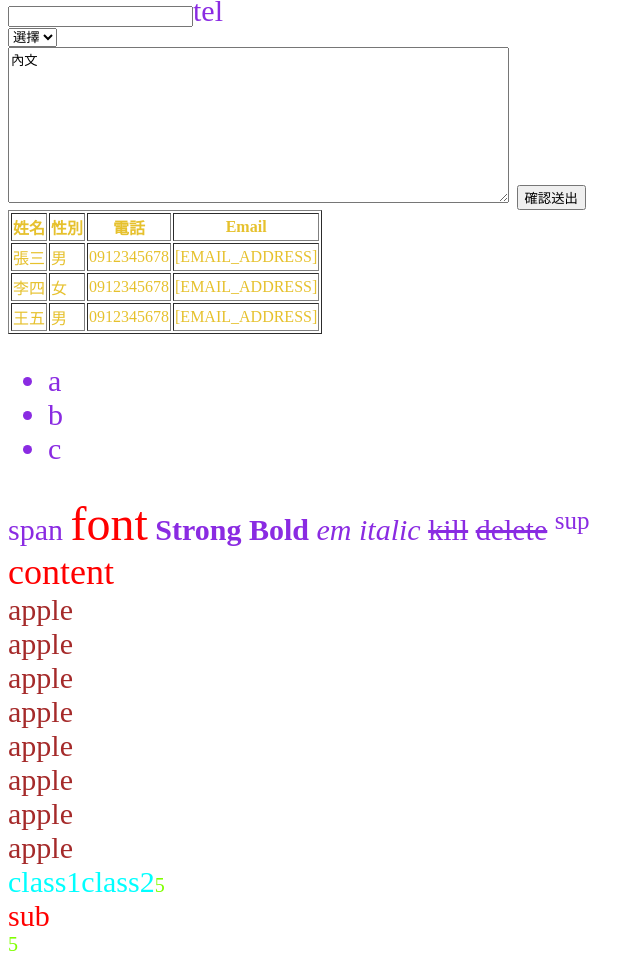
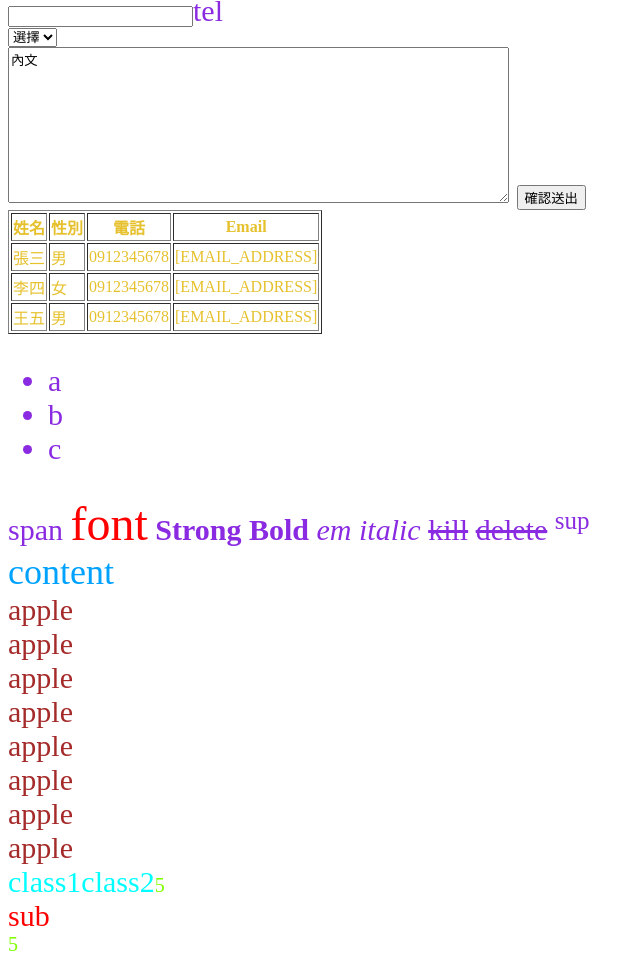
Before and after one commit to Cindy902121/project260701, a plain HTML site: page index.html in a window 1280 px wide. Shown: the part 1229-2193 px from the top of the page, without its empty margins (0-644 px from the left). Drawn offline with Linux system fonts and the light colour scheme.

Commit message:
優先及說明

```diff
--- a/index.css
+++ b/index.css
@@ -3,10 +3,11 @@ html{
 }
 /* tag */
 div{
-    color: blueviolet;
+    color: blueviolet ; /* !important */
 }
 /* id */
 #id{
+    color: black;
 }
 /* class */
 .apple{
--- a/index.html
+++ b/index.html
@@ -98,7 +98,7 @@ hello world
     <s>kill</s>
     <del>delete</del>
     <sup>sup</sup>
-    <div name="name" id="id" class="header apple" style="color: red; font-size: 36px" onclick="alert('a')">content</div>
+    <div name="name" id="id" class="header apple" style="color: rgb(0, 162, 255); font-size: 36px" onclick="alert('a')">content</div>
     <div class="apple">apple</div>
     <div class="apple ghfhj">apple</div>
     <div class="apple tytty">apple</div>
```
